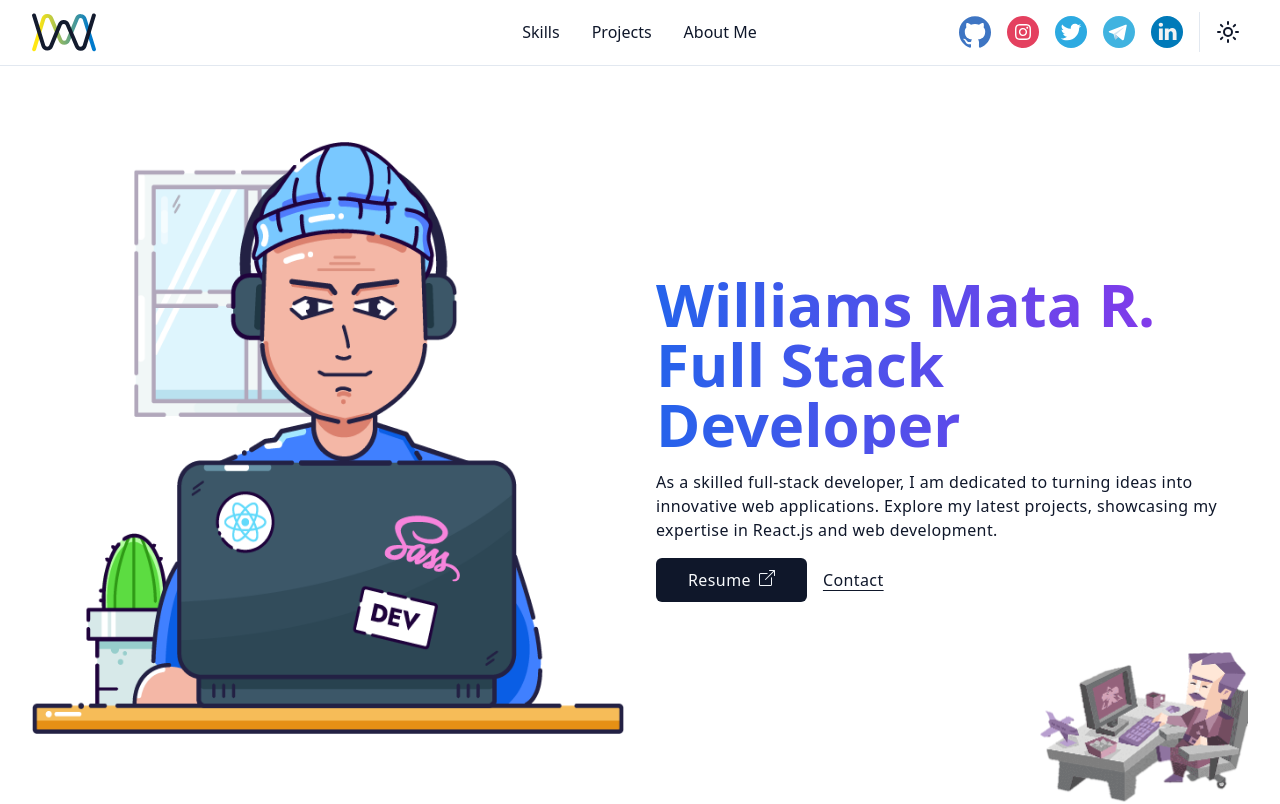
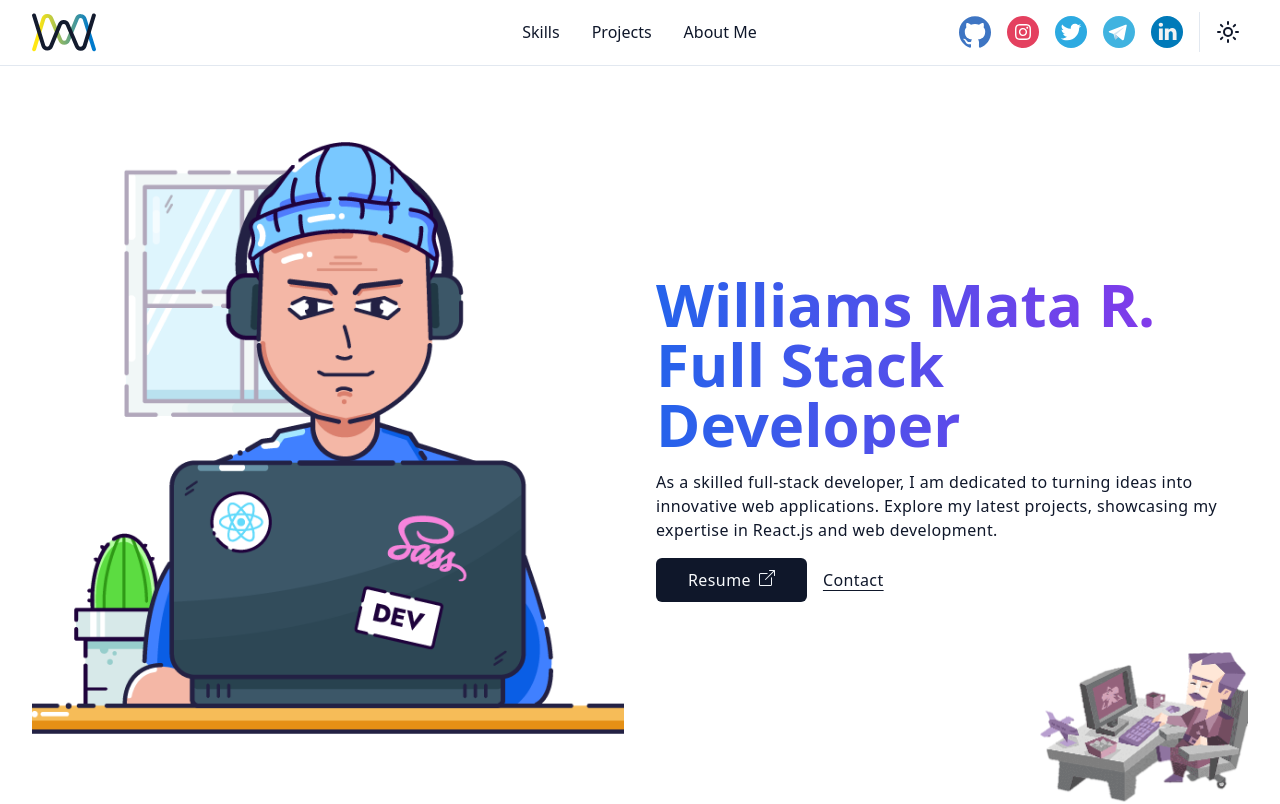
Before and after one commit to WilliamsMata/my-portfolio, a Next.js app: page / in a window 1280 px wide. Shown: the top 804 px of the page. Built offline with nearby package versions, Linux system fonts and the light colour scheme.

Commit message:
cover image

```diff
--- a/src/components/views/Main.tsx
+++ b/src/components/views/Main.tsx
@@ -16,6 +16,7 @@ export const Main: FC<Props> = (props) => {
           alt="coding person"
           fill
           sizes="(max-width: 768px) 100vw, (max-width: 1200px) 60vw, 40vw"
+          className="object-cover"
           priority
         />
       </div>
@@ -56,6 +57,7 @@ export const Main: FC<Props> = (props) => {
         src={intjImage}
         alt="intj-person"
         className="absolute bottom-4 right-8 -z-10 hidden w-52 sm:block"
+        sizes="(max-width: 1200px) 60vw, 40vw"
       />
     </section>
   );
```
